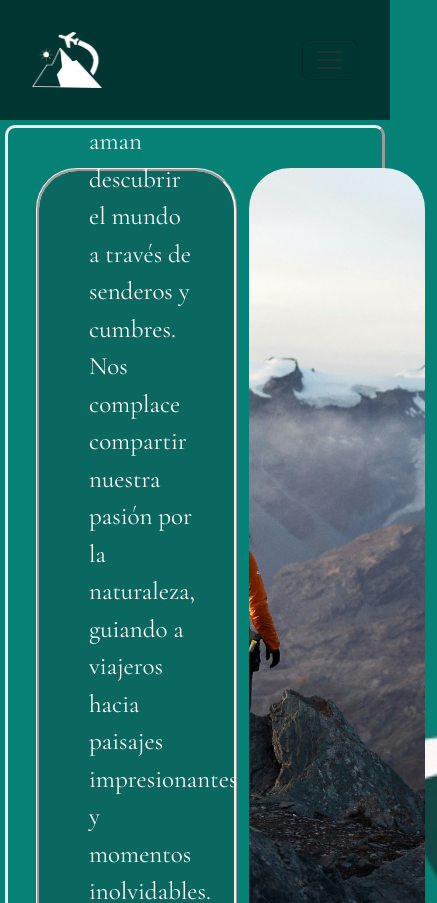
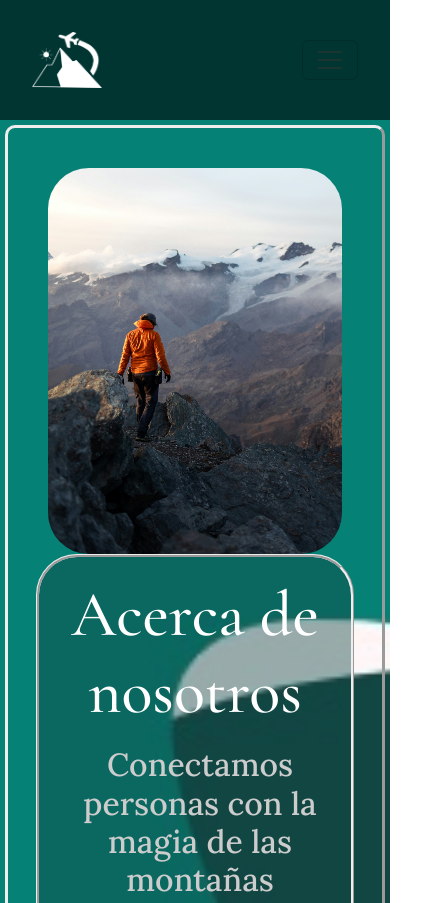
Before and after one commit to CeciliaGrudine/Entrega-Final, a website: page pages/AboutMe.html in a window 390 px wide. Shown: the top 903 px of the page, 437 px wide, since content can reach past the window. Drawn offline with nearby package versions, Linux system fonts and the light colour scheme.

Commit message:
actualizacion estilo responsive about

```diff
--- a/pages/AboutMe.html
+++ b/pages/AboutMe.html
@@ -6,6 +6,8 @@
     <title>Document</title>
     <link href="https://cdn.jsdelivr.net/npm/bootstrap@5.3.3/dist/css/bootstrap.min.css" rel="stylesheet" integrity="sha384-QWTKZyjpPEjISv5WaRU9OFeRpok6YctnYmDr5pNlyT2bRjXh0JMhjY6hW+ALEwIH" crossorigin="anonymous">
     <link rel="stylesheet" href="../css/style.css">
+    <link href="https://fonts.googleapis.com/css2?family=Cormorant+Garamond:wght@400;700&family=Lora:wght@400;700&display=swap" rel="stylesheet">
+
 
 </head>
 <body class="bodyAbout">
@@ -43,12 +45,12 @@
     <main class="decoMain">
         <section class="contenedorAbout container">
             <div class="row">
-                <div class="col-lg-6 col-md-12 sobreNosotros">
+                <div class="col-lg-6 col-md-12 order-md-1 order-2 sobreNosotros">
                     <h1 class="tituloAbout">Acerca de nosotros</h1>
                     <h2 class="subtUno">Conectamos personas con la magia de las montañas</h2>
                     <article class="textoAbout">Nos dedicamos a crear experiencias únicas para quienes aman descubrir el mundo a través de senderos y cumbres. Nos complace compartir nuestra pasión por la naturaleza, guiando a viajeros hacia paisajes impresionantes y momentos inolvidables. Cada recorrido es diseñado con cuidado, combinando seguridad, compañerismo y un profundo respeto por el entorno. Porque creemos que el trekking no es solo caminar, sino conectar con la esencia de cada destino y con uno mismo.</article>
                 </div>
-                <div class="col-lg-6 col-md-12 imgAbout">
+                <div class="col-lg-6 col-md-12 order-md-2 order-1 imgAbout">
                     <img src="../assets/img/Montañista-aboutus.jpg" alt="Montañista con campera naranja" class="img-fluid modifImagen">
                 </div>
             </div>
--- a/scss/layout/_about.scss
+++ b/scss/layout/_about.scss
@@ -1,9 +1,14 @@
 @use "../utilities/variables";
+@use "../utilities/mixins";
 
 .bodyAbout {
   background-image: url(../assets/img/side_wave_background_2.jpg);
   background-size: cover;
   background-repeat: no-repeat;
+  background-position: center;
+  min-height: 100vh;
+  display: flex;
+  flex-direction: column;
 }
 
 .contenedorAbout {
@@ -14,6 +19,7 @@
   max-width: 1200px;
   margin: 0 auto;
   padding: 20px;
+  flex: 1;
 }
 
 .sobreNosotros {
@@ -21,16 +27,12 @@
   padding: 20px;
   border-radius: 41px;
   background-color: rgba(17, 70, 67, 0.43);
-  width: 50%;
-  height: 900px;
   display: flex;
   flex-direction: column;
   justify-content: center;
 }
 
 .imgAbout {
-  width: 50%;
-  height: 900px;
   display: flex;
   justify-content: center;
   align-items: center;
@@ -45,19 +47,30 @@
 }
 
 .tituloAbout {
-  font-size: 4.75rem;
-  margin-top: -80px;
-  color: variables.$color-text;
-  padding: 20px;
-  text-align: center;
+  font-family: #{variables.$font-primary} !important;
+  font-size: 4rem !important;
+  color: #{variables.$color-text-primary} !important;
+  text-align: center !important;
+  margin-bottom: 1rem !important;
+  @include mixins.responsive-font-size(4rem, 2rem);
+}
+
+.subtUno {
+  font-family: #{variables.$font-secondary} !important;
+  font-size: 2rem !important;
+  color: #{variables.$color-text-secondary} !important;
+  text-align: center !important;
+  margin-bottom: 1rem !important;
+  @include mixins.responsive-font-size(2rem, 1.25rem);
 }
 
 .textoAbout {
-  padding: 0px 20px;
-  margin-left: 10px;
-  color: variables.$color-text;
-  font-family: variables.$font-primary;
-  font-size: 25px;
+  font-family: #{variables.$font-secondary} !important;
+  font-size: 1.5rem !important;
+  color: #{variables.$color-text-primary} !important;
+  text-align: justify !important;
+  margin-bottom: 1rem !important;
+  @include mixins.responsive-font-size(1.25rem, 0.875rem);
 }
 
 .decoMain {
--- a/scss/layout/_contacto.scss
+++ b/scss/layout/_contacto.scss
@@ -29,12 +29,12 @@
 }
 
 .contenedorForm {
-  width: 100%; // Ajusta para ocupar todo el ancho disponible
+  width: 100%;
   text-align: left;
 }
 
 .tituloUno {
-  margin-bottom: 20px; // Ajusta el valor según sea necesario
+  margin-bottom: 20px;
 }
 
 .listaContacto {
@@ -45,14 +45,14 @@
   display: block;
   font-size: 24px;
   margin-bottom: 5px;
-  width: 100%; // Asegura que los labels ocupen todo el ancho disponible
-  max-width: 400px; // Ajusta el valor según sea necesario para hacerlos más alargados
+  width: 100%;
+  max-width: 400px;
 }
 
 .input-largo,
 .textarea-largo {
-  width: 100%; // Asegura que los inputs y textarea ocupen todo el ancho disponible
-  max-width: 400px; // Ajusta el valor según sea necesario para hacerlos más alargados
+  width: 100%;
+  max-width: 400px;
   background-color: variables.$color-text;
   border: none;
   padding: 10px;
--- a/scss/style.scss
+++ b/scss/style.scss
@@ -14,6 +14,9 @@
 @use "components/buttons";
 @use "components/cards";
 
+@import url('https://fonts.googleapis.com/css2?family=Cormorant+Garamond:wght@400;700&family=Lora:wght@400;700&display=swap');
+
+
 // quisiera aclarar que tuve que utilizar el @use y no el @import por una constante advertencia
 // que tenia cada vez que guardaba los cambios, entonces no podia ver cual eran los errores por
 // la constante alerta de "Deprecation Warning [global-builtin]"  Global built-in functions are deprecated
--- a/scss/utilities/_mixins.scss
+++ b/scss/utilities/_mixins.scss
@@ -14,3 +14,12 @@
     opacity: 0.9;
   }
 }
+
+@mixin responsive-font-size($large, $small) {
+  @media (min-width: 1200px) {
+    font-size: $large;
+  }
+  @media (max-width: 1199.98px) {
+    font-size: $small;
+  }
+}
--- a/scss/utilities/_variables.scss
+++ b/scss/utilities/_variables.scss
@@ -4,6 +4,10 @@ $color-secondary: #475D2E;
 $color-background: #000000;
 $color-text: #ffffff;
 
+// Variables de colores de texto
+$color-text-primary: #ffffff; // Color de texto principal
+$color-text-secondary: #cccccc; // Color de texto secundario
+
 // Variables de fuentes
 $font-primary: "Cormorant Garamond", serif;
 $font-secondary: "Lora", serif;
```
Also changed, not shown: css/style.css, 1 other file.
